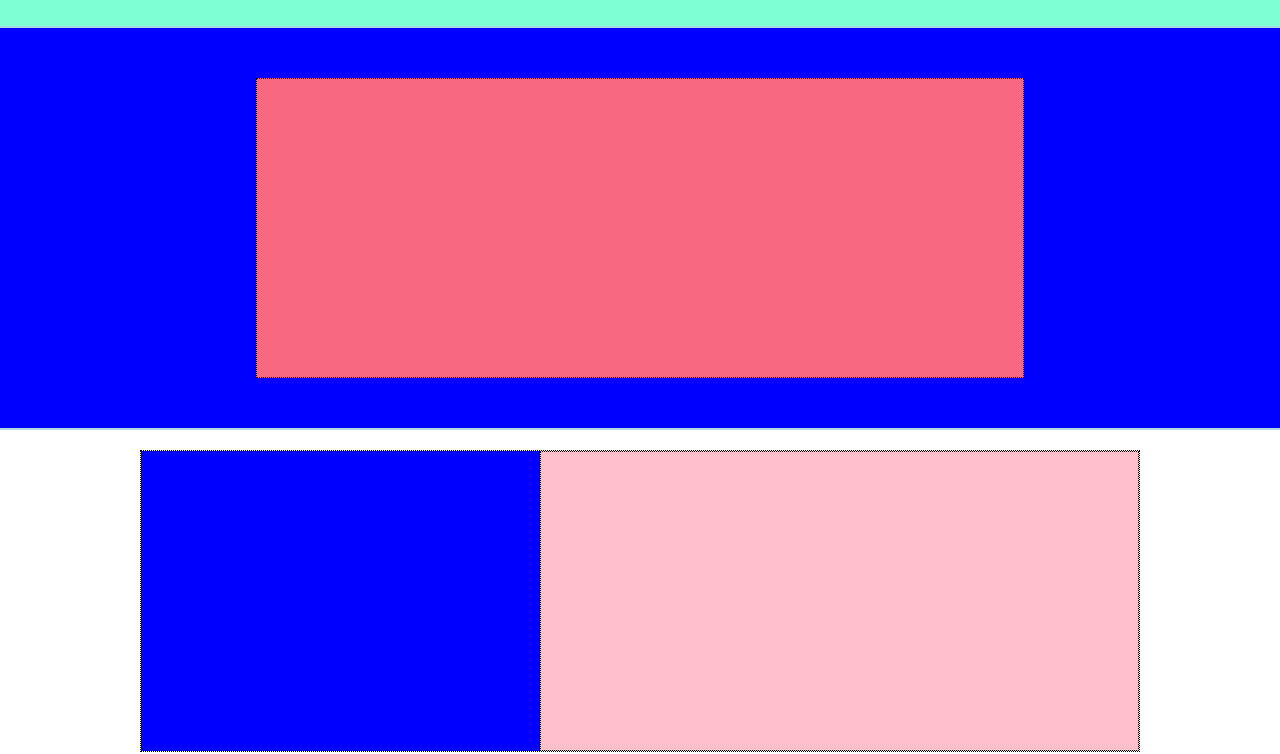
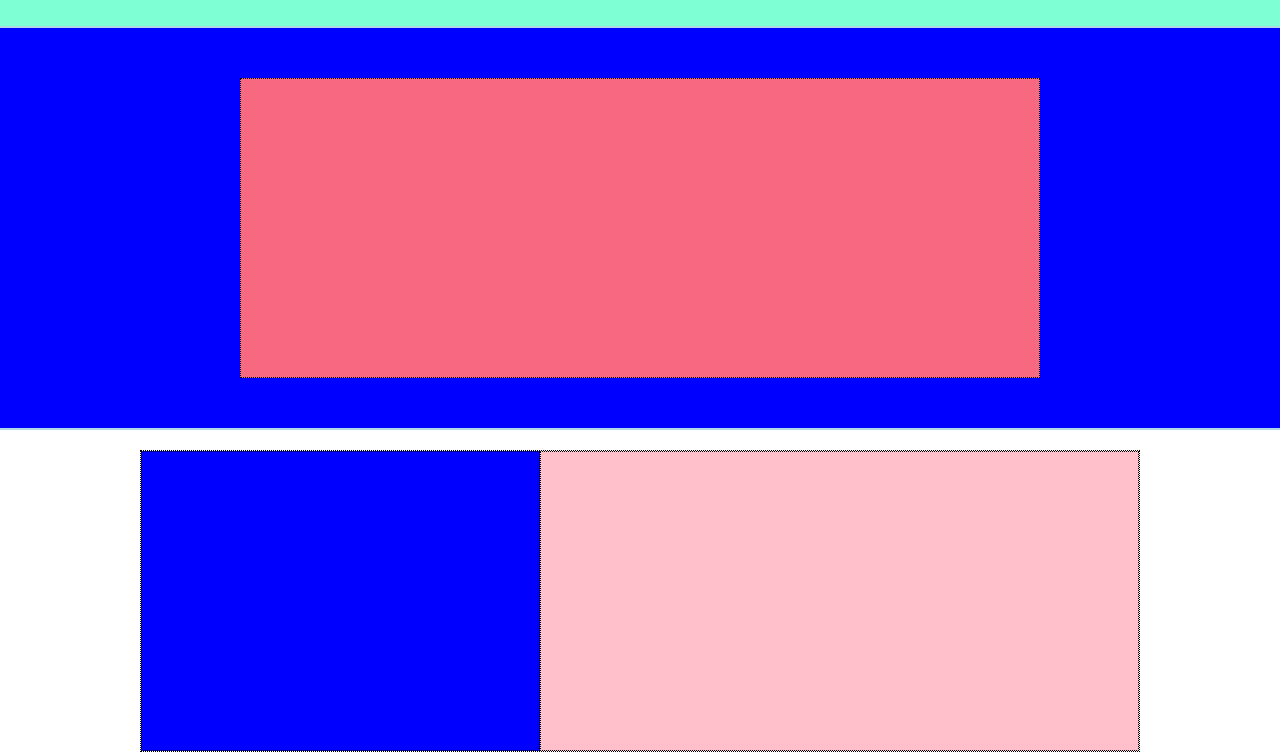
Before and after one commit to PintilieGeani/htmlcss-struttura-discord, a plain HTML site: page index.html in a window 1280 px wide. Shown: the part 74-828 px from the top of the page. Drawn offline with Linux system fonts and the light colour scheme.

Commit message:
feat: project-done+banner-adjust

```diff
--- a/css/style.css
+++ b/css/style.css
@@ -100,13 +100,14 @@ div{
 /* Banner */
 .banner{
     /* debug */
-    /* height: 400px; */
-    padding: 50px 20% ;
+    padding: 50px;
+    justify-content: center;
 }
 
 .banner-content{
 
     background-color: rgb(248, 104, 128);
+    width: 800px;
 }
 
 /* Fine banner */
--- a/index.html
+++ b/index.html
@@ -36,7 +36,7 @@
     <hr>
 
     <!-- Banner -->
-    <section class="banner bg-blue">
+    <section class="banner bg-blue flex">
         <div class="banner-content height"></div>
     </section>
     <!-- Fine Banner -->
```
